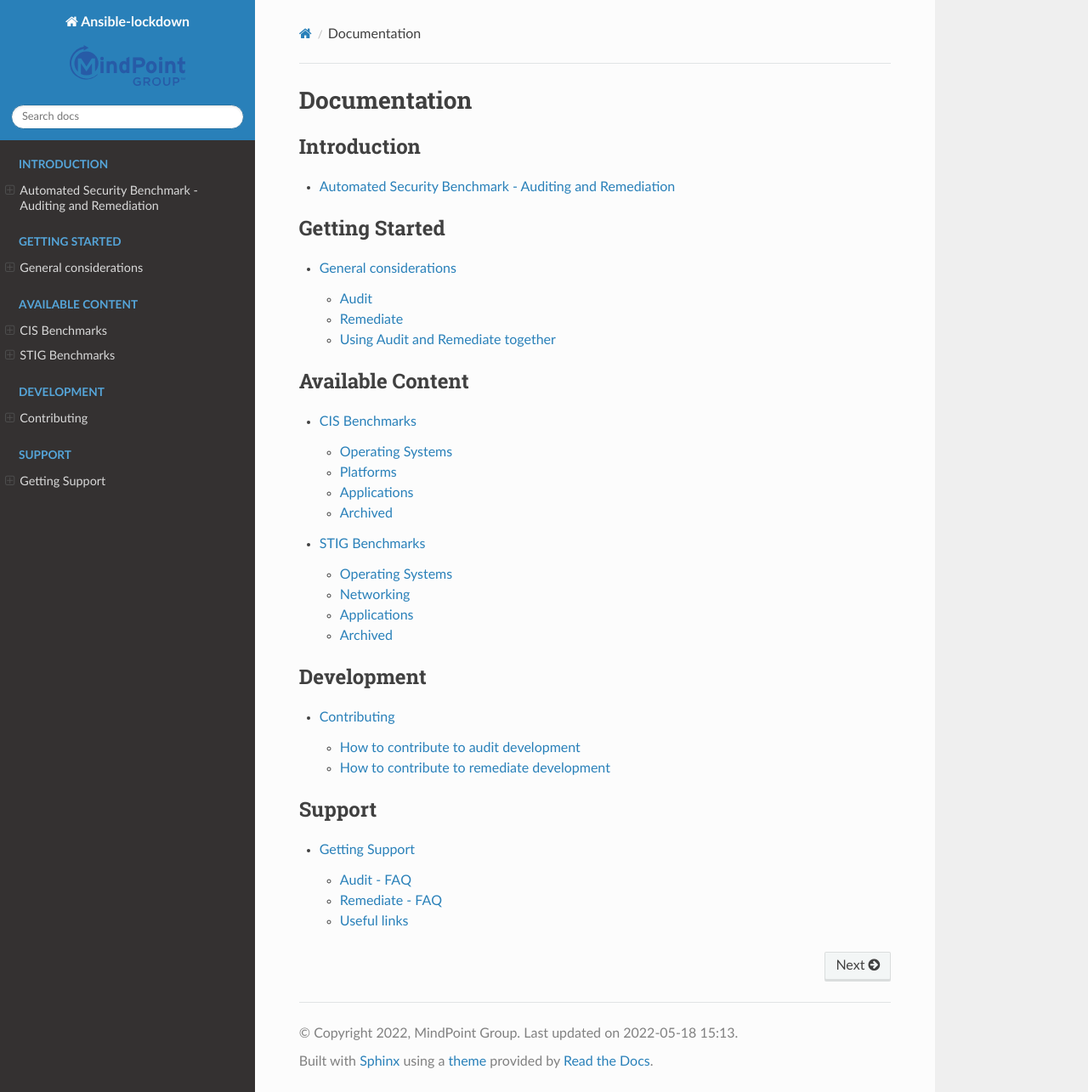
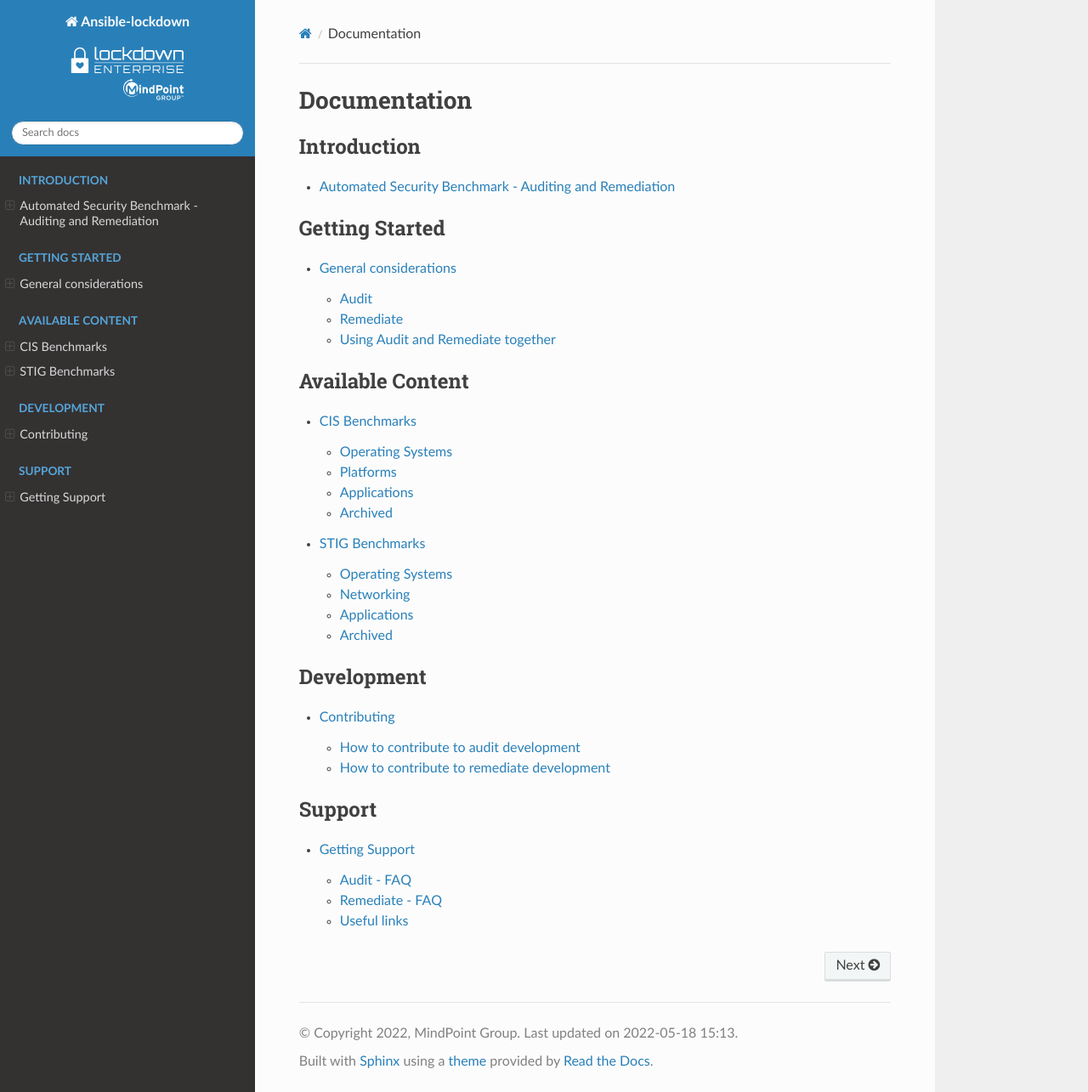
Before and after one commit to frederickw082922/lockdown_readthedocs, a Sphinx documentation site: the page built from docs/source/index.rst, in a window 1280 px wide and 1285 px high. Shown: the whole window at 85% size. Built offline with Sphinx 7.4.7 and the Read the Docs theme 2.0.0, drawn with Linux system fonts in a browser that asks for light colours; pages that are not in the unit, such as notebooks, are missing from menus.

Commit message:
updated logo
Signed-off-by: Mark Bolwell <mark.bollyuk@gmail.com>

```diff
--- a/docs/source/conf.py
+++ b/docs/source/conf.py
@@ -196,7 +196,7 @@
 
 # The name of an image file (relative to this directory) to place at the top
 # of the sidebar.
-html_logo = '_static/MPG-logo-mono-blue.svg'
+html_logo = '_static/LockdownEnterprise-MPG-White_V1.svg'
 
 # The name of an image file (within the static path) to use as favicon of the
 # docs.  This file should be a Windows icon file (.ico) being 16x16 or 32x32
```
Also changed, not shown: docs/source/_static/LockdownEnterprise-MPG-White_V1.svg (added).
